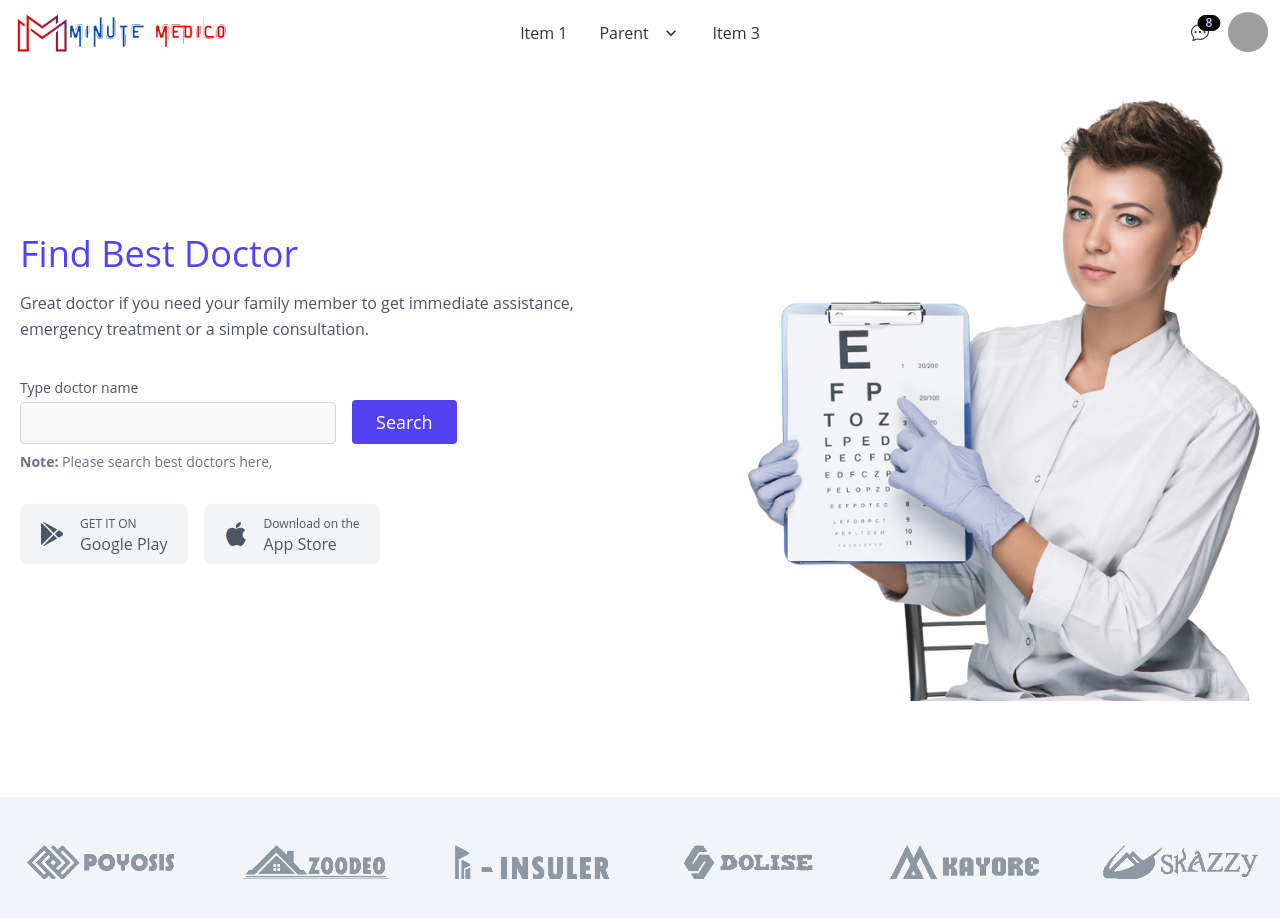
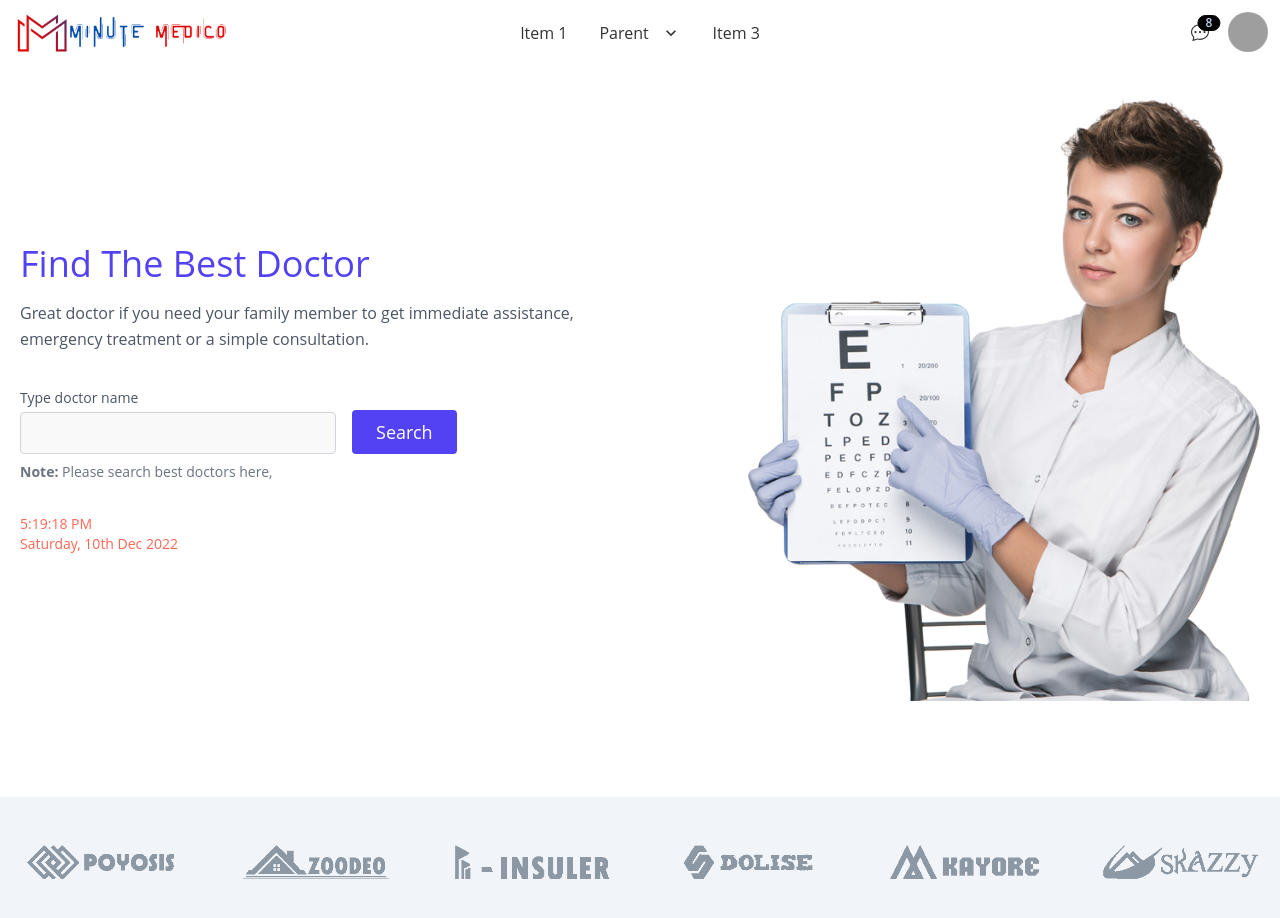
Before and after one commit to abushamacd/Minute_Madico, a Next.js app: page / in a window 1280 px wide. Shown: the top 918 px of the page. Built offline with nearby package versions, Linux system fonts and the light colour scheme; grey boxes are pictures that could not be loaded.

Commit message:
add clock

```diff
--- /dev/null
+++ b/components/Clock.js
@@ -0,0 +1,23 @@
+import React, { useState } from "react";
+import moment from "moment";
+
+const Clock = () => {
+  const date = moment().format("dddd, Do MMM YYYY");
+  let time = moment().format("h:mm:ss A");
+
+  const [cTime, setCTime] = useState("");
+  const updateTime = () => {
+    time = moment().format("h:mm:ss A");
+    setCTime(time);
+  };
+
+  setInterval(updateTime, 1000);
+  return (
+    <div className={`text-sm flex flex-col text-secondary`}>
+      <span> {cTime} </span>
+      <span> {date} </span>
+    </div>
+  );
+};
+
+export default Clock;
--- a/package.json
+++ b/package.json
@@ -12,6 +12,7 @@
     "daisyui": "^2.43.0",
     "eslint": "8.29.0",
     "eslint-config-next": "13.0.6",
+    "moment": "^2.29.4",
     "next": "13.0.6",
     "react": "18.2.0",
     "react-dom": "18.2.0",
--- a/sections/Hero.js
+++ b/sections/Hero.js
@@ -1,4 +1,5 @@
 import React from "react";
+import Clock from "../components/Clock";
 
 const Hero = () => {
   return (
@@ -6,7 +7,7 @@ const Hero = () => {
       <div className="container mx-auto flex px-5 py-24 md:flex-row flex-col items-center">
         <div className="lg:flex-grow md:w-1/2 lg:pr-24 md:pr-16 flex flex-col md:items-start md:text-left mb-16 md:mb-0 items-center text-center">
           <h1 className="title-font sm:text-4xl text-3xl mb-4 font-medium text-primary">
-            Find Best Doctor
+            Find The Best Doctor
           </h1>
           <p className="mb-8 leading-relaxed">
             Great doctor if you need your family member to get immediate
@@ -35,38 +36,8 @@ const Hero = () => {
             <span className="font-bold">Note:</span> Please search best doctors
             here,
           </p>
-          <div className="flex lg:flex-row md:flex-col">
-            <button className="bg-gray-100 inline-flex py-3 px-5 rounded-lg items-center hover:bg-gray-200 focus:outline-none">
-              <svg
-                xmlns="http://www.w3.org/2000/svg"
-                fill="currentColor"
-                className="w-6 h-6"
-                viewBox="0 0 512 512"
-              >
-                <path d="M99.617 8.057a50.191 50.191 0 00-38.815-6.713l230.932 230.933 74.846-74.846L99.617 8.057zM32.139 20.116c-6.441 8.563-10.148 19.077-10.148 30.199v411.358c0 11.123 3.708 21.636 10.148 30.199l235.877-235.877L32.139 20.116zM464.261 212.087l-67.266-37.637-81.544 81.544 81.548 81.548 67.273-37.64c16.117-9.03 25.738-25.442 25.738-43.908s-9.621-34.877-25.749-43.907zM291.733 279.711L60.815 510.629c3.786.891 7.639 1.371 11.492 1.371a50.275 50.275 0 0027.31-8.07l266.965-149.372-74.849-74.847z"></path>
-              </svg>
-              <span className="ml-4 flex items-start flex-col leading-none">
-                <span className="text-xs text-gray-600 mb-1">GET IT ON</span>
-                <span className="title-font font-medium">Google Play</span>
-              </span>
-            </button>
-            <button className="bg-gray-100 inline-flex py-3 px-5 rounded-lg items-center lg:ml-4 md:ml-0 ml-4 md:mt-4 mt-0 lg:mt-0 hover:bg-gray-200 focus:outline-none">
-              <svg
-                xmlns="http://www.w3.org/2000/svg"
-                fill="currentColor"
-                className="w-6 h-6"
-                viewBox="0 0 305 305"
-              >
-                <path d="M40.74 112.12c-25.79 44.74-9.4 112.65 19.12 153.82C74.09 286.52 88.5 305 108.24 305c.37 0 .74 0 1.13-.02 9.27-.37 15.97-3.23 22.45-5.99 7.27-3.1 14.8-6.3 26.6-6.3 11.22 0 18.39 3.1 25.31 6.1 6.83 2.95 13.87 6 24.26 5.81 22.23-.41 35.88-20.35 47.92-37.94a168.18 168.18 0 0021-43l.09-.28a2.5 2.5 0 00-1.33-3.06l-.18-.08c-3.92-1.6-38.26-16.84-38.62-58.36-.34-33.74 25.76-51.6 31-54.84l.24-.15a2.5 2.5 0 00.7-3.51c-18-26.37-45.62-30.34-56.73-30.82a50.04 50.04 0 00-4.95-.24c-13.06 0-25.56 4.93-35.61 8.9-6.94 2.73-12.93 5.09-17.06 5.09-4.64 0-10.67-2.4-17.65-5.16-9.33-3.7-19.9-7.9-31.1-7.9l-.79.01c-26.03.38-50.62 15.27-64.18 38.86z"></path>
-                <path d="M212.1 0c-15.76.64-34.67 10.35-45.97 23.58-9.6 11.13-19 29.68-16.52 48.38a2.5 2.5 0 002.29 2.17c1.06.08 2.15.12 3.23.12 15.41 0 32.04-8.52 43.4-22.25 11.94-14.5 17.99-33.1 16.16-49.77A2.52 2.52 0 00212.1 0z"></path>
-              </svg>
-              <span className="ml-4 flex items-start flex-col leading-none">
-                <span className="text-xs text-gray-600 mb-1">
-                  Download on the
-                </span>
-                <span className="title-font font-medium">App Store</span>
-              </span>
-            </button>
+          <div className="">
+            <Clock />
           </div>
         </div>
         <div className="lg:max-w-lg lg:w-full md:w-1/2 w-5/6">
```
Also changed, not shown: 1 other file (tests, documents, lock files or other folders).
